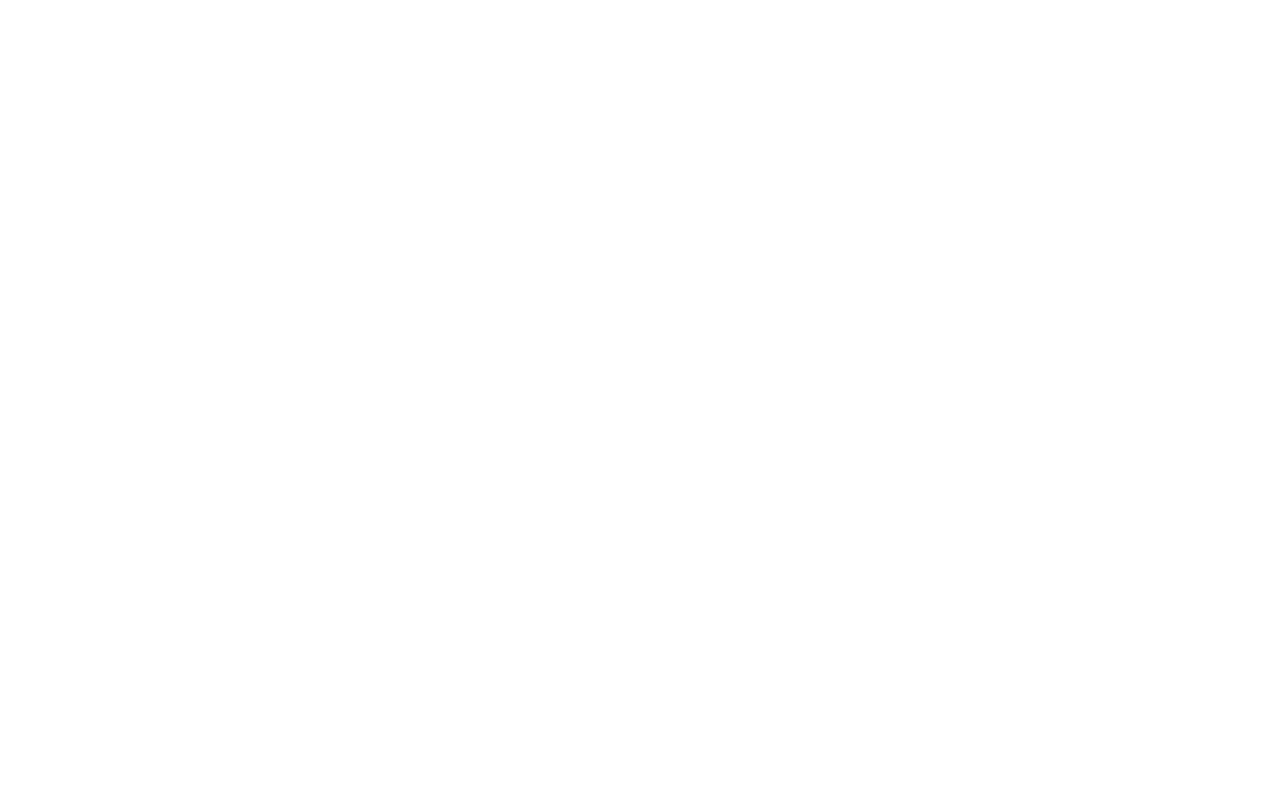
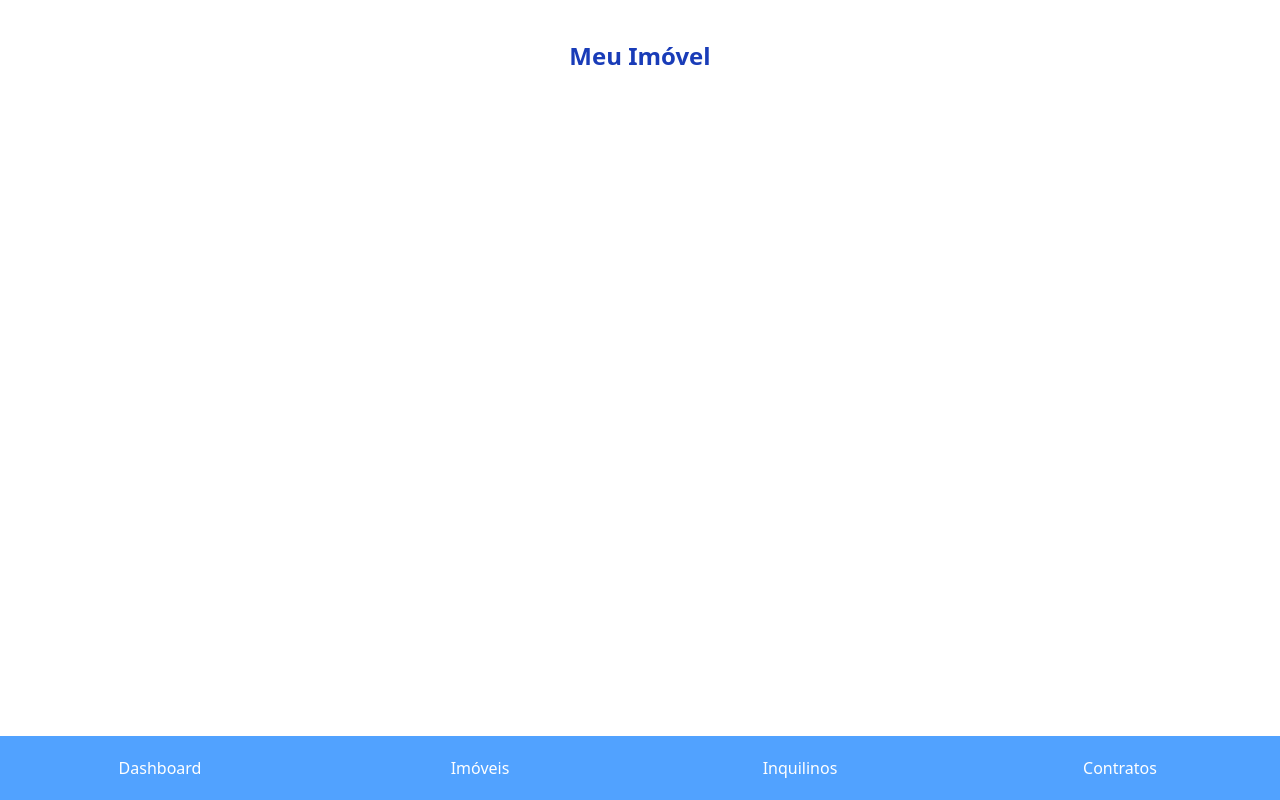
Before and after one commit to KennedyRamos/MeuImovel, a React (Vite) app: page /Inquilinos in a window 1280 px wide. Before the commit this address had no page. Built offline with nearby package versions, Linux system fonts and the light colour scheme.

Commit message:
Criando a rota para a page inquilinos, colocando o linque no menu

```diff
--- a/src/components/nav.tsx
+++ b/src/components/nav.tsx
@@ -2,10 +2,18 @@
   return (
     <nav className="bg-blue-400 bottom-0 left-0 w-screen fixed">
         <ul className="w-full grid grid-cols-4 text-center py-5 text-white">
-            <li><a href="/Dashboard">Dashboard</a></li>
-            <li><a href="/Imoveis">Imóveis</a></li>
-            <li>Inquilinos</li>
-            <li>Contratos</li>
+            <li>
+              <a href="/Dashboard">Dashboard</a>
+            </li>
+            <li>
+              <a href="/Imoveis">Imóveis</a>
+            </li>
+            <li>
+              <a href="/Inquilinos">Inquilinos</a>
+            </li>
+            <li>
+              <a href="/Contratos">Contratos</a>
+            </li>
         </ul>
     </nav>
   )
--- /dev/null
+++ b/src/pages/Inquilinos.tsx
@@ -0,0 +1,16 @@
+import Header from "../components/header";
+import Nav from "../components/nav";
+
+export default function Inquilinos() {
+    return(
+        <div>
+            <Header></Header>
+
+            <main  className="mx-4 grid gap-10">
+
+            </main>
+
+           <Nav></Nav>
+        </div>
+    )
+}
--- a/src/routes/routes.jsx
+++ b/src/routes/routes.jsx
@@ -2,13 +2,19 @@
 import Login from "../pages/Login"
 import Dashboard from "../pages/Dashboard"
 import Imoveis from "../pages/Imoveis"
+import Inquilinos from "../pages/Inquilinos"
 
 export default function AppRoutes() {
   return (
     <Routes>
       <Route path="/" element={<Login />} />
+
       <Route path="/dashboard" element={<Dashboard />} />
+
       <Route path="/Imoveis" element={<Imoveis/>} />
+
+      <Route path="/Inquilinos" element={<Inquilinos/>} />
+
     </Routes>
   )
 }
```
